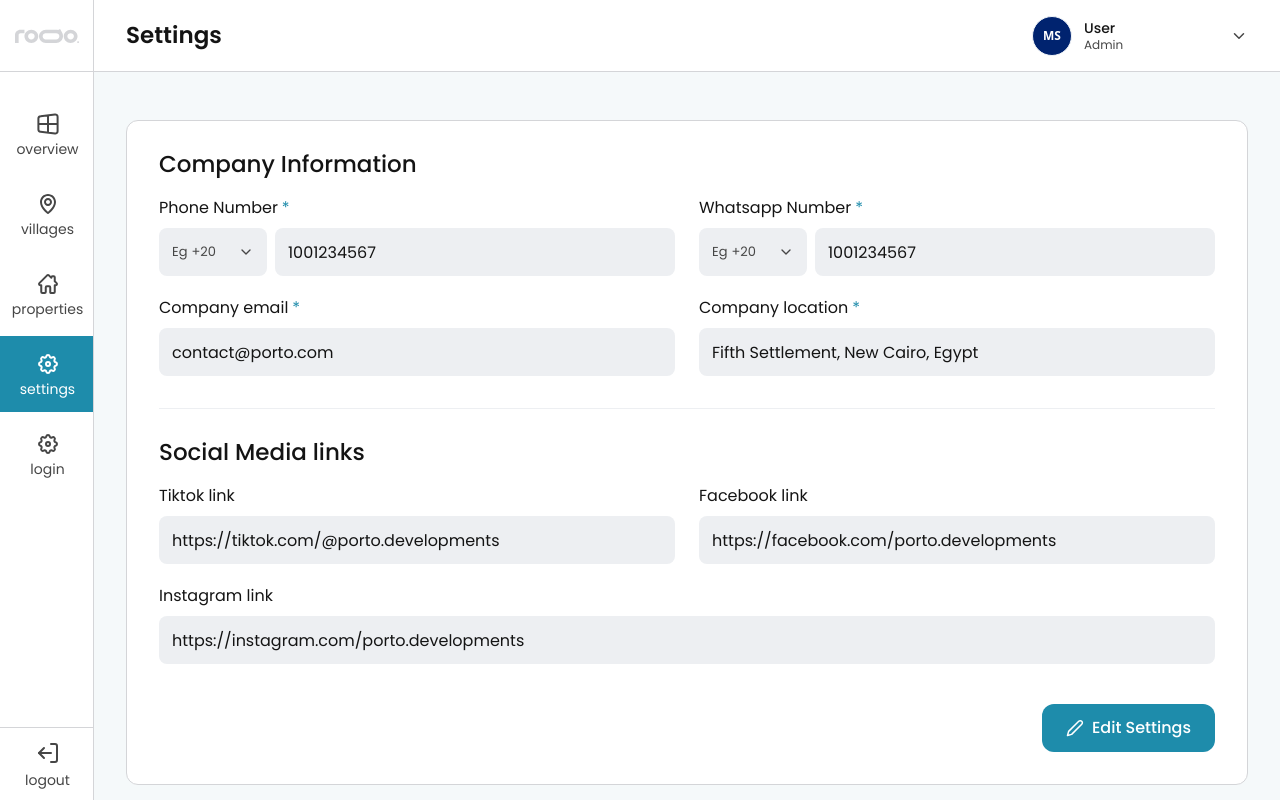
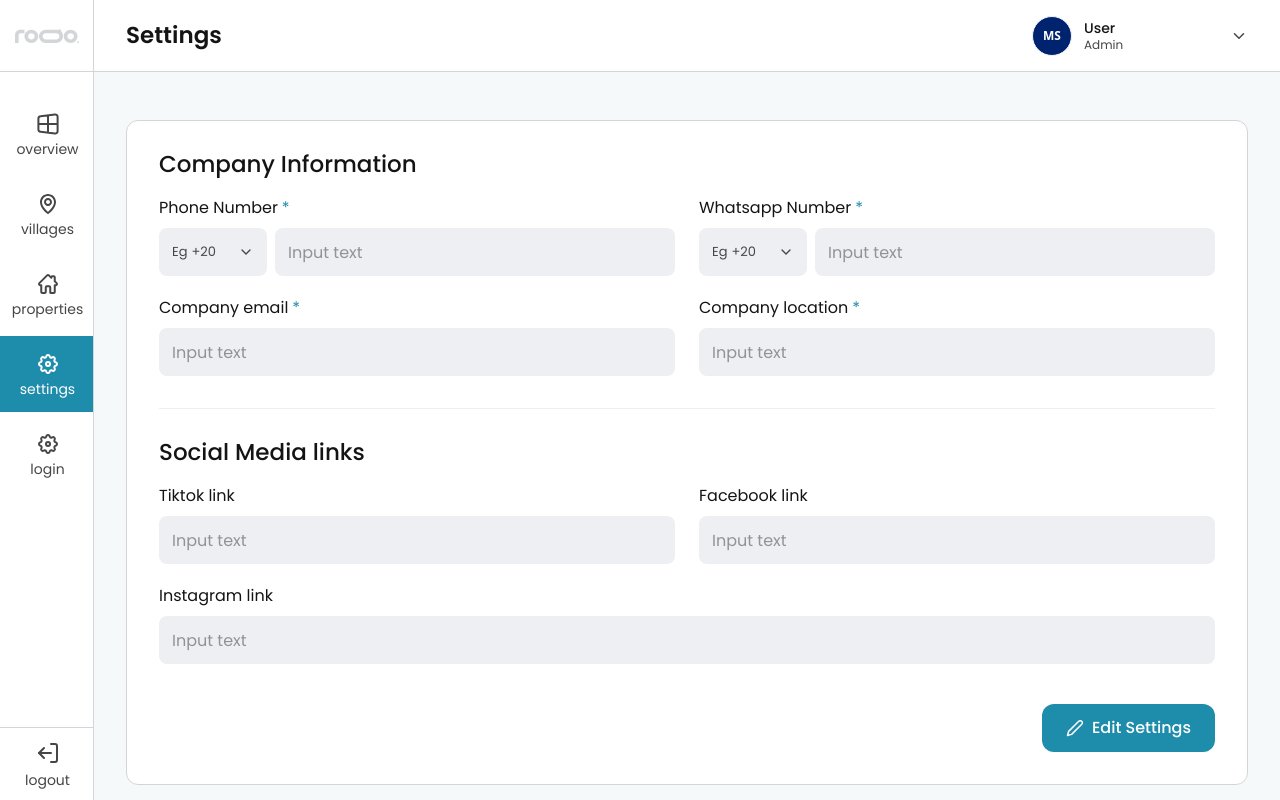
Before and after one commit to mariamelsayed12/porto_dashboard, a React (Vite) app: page /settings in a window 1280 px wide. Built offline with nearby package versions, Linux system fonts and the light colour scheme.

Commit message:
edit setting page

```diff
--- a/src/components/Layout/Header.tsx
+++ b/src/components/Layout/Header.tsx
@@ -6,11 +6,10 @@ import {
   FiTrash2,
   FiEdit3,
 } from "react-icons/fi";
-import { useState } from "react";
+import { useState, useEffect } from "react";
 import Button from "../Ui/Button";
 import Breadcrumb from "../Ui/BreadCrumb";
 import type { BreadcrumbItem } from "../Ui/BreadCrumb";
-import { IoLockClosedOutline } from "react-icons/io5";
 import { IoIosLogOut } from "react-icons/io";
 import { axiosInstance } from "../../config/axios.config";
 import { showErrorToast, showSuccessToast } from "../Ui/Toast";
@@ -58,8 +57,15 @@ export default function Header({
   const currentTitle = getPageTitle(location.pathname);
   const [loading, setLoading] = useState(false);
   const navigate = useNavigate();
-  const user= JSON.parse(localStorage.getItem("loggedInUser") || "{}");
-  console.log(user);
+  const [user, setUser] = useState(() => JSON.parse(localStorage.getItem("loggedInUser") || "{}"));
+
+  useEffect(() => {
+    const handleUpdate = () => {
+      setUser(JSON.parse(localStorage.getItem("loggedInUser") || "{}"));
+    };
+    window.addEventListener("user-profile-updated", handleUpdate);
+    return () => window.removeEventListener("user-profile-updated", handleUpdate);
+  }, []);
 
 
   const handleLogout = async () => {
--- a/src/pages/settings.tsx
+++ b/src/pages/settings.tsx
@@ -1,7 +1,6 @@
 import { useState, useEffect } from "react";
 import { FiSave, FiEdit2 } from "react-icons/fi";
 import { Controller } from "react-hook-form";
-import * as yup from "yup";
 import { yupResolver } from "@hookform/resolvers/yup";
 
 import Button from "../components/Ui/Button";
@@ -9,7 +8,9 @@ import Input from "../components/Ui/Input";
 import PhoneInput from "../components/Settings/PhoneInput";
 import { type CountryOption, countryOptions } from "../components/Settings/CountryCodeDropdown";
 import { useViewEditForm } from "../hooks/useViewEditForm";
-import { showSuccessToast } from "../components/Ui/Toast";
+import { showSuccessToast, showErrorToast } from "../components/Ui/Toast";
+import { settingsSchema } from "../validation";
+import { axiosInstance } from "../config/axios.config";
 
 interface SettingsState {
   phoneCountry: CountryOption;
@@ -23,99 +24,129 @@ interface SettingsState {
   instagramLink: string;
 }
 
+const parsePhoneNumber = (fullPhone: string) => {
+  if (!fullPhone) return { country: countryOptions[0], number: "" };
+  const matchedCountry = countryOptions.find((c) => fullPhone.startsWith(c.code));
+  if (matchedCountry) {
+    return {
+      country: matchedCountry,
+      number: fullPhone.slice(matchedCountry.code.length),
+    };
+  }
+  return { country: countryOptions[0], number: fullPhone };
+};
+
 const INITIAL_SETTINGS: SettingsState = {
   phoneCountry: countryOptions[0], // Egypt (+20)
-  phoneNumber: "1001234567",
+  phoneNumber: "",
   whatsappCountry: countryOptions[0], // Egypt (+20)
-  whatsappNumber: "1001234567",
-  companyEmail: "contact@porto.com",
-  companyLocation: "Fifth Settlement, New Cairo, Egypt",
-  tiktokLink: "https://tiktok.com/@porto.developments",
-  facebookLink: "https://facebook.com/porto.developments",
-  instagramLink: "https://instagram.com/porto.developments",
+  whatsappNumber: "",
+  companyEmail: "",
+  companyLocation: "",
+  tiktokLink: "",
+  facebookLink: "",
+  instagramLink: "",
 };
 
-// Validation Schema using Yup
-const settingsSchema = yup.object().shape({
-  phoneCountry: yup.object().required() as any,
-  phoneNumber: yup
-    .string()
-    .trim()
-    .required("Phone number is required")
-    .matches(/^\d+$/, "Phone number must contain only digits"),
-  whatsappCountry: yup.object().required() as any,
-  whatsappNumber: yup
-    .string()
-    .trim()
-    .required("Whatsapp number is required")
-    .matches(/^\d+$/, "Whatsapp number must contain only digits"),
-  companyEmail: yup
-    .string()
-    .trim()
-    .required("Company email is required")
-    .email("Invalid email format"),
-  companyLocation: yup.string().trim().required("Company location is required"),
-  tiktokLink: yup
-    .string()
-    .trim()
-    .nullable()
-    .notRequired()
-    .test(
-      "is-url",
-      "Must be a valid URL",
-      (value) => !value || /^https?:\/\/[^\s$.?#].[^\s]*$/.test(value)
-    ),
-  facebookLink: yup
-    .string()
-    .trim()
-    .nullable()
-    .notRequired()
-    .test(
-      "is-url",
-      "Must be a valid URL",
-      (value) => !value || /^https?:\/\/[^\s$.?#].[^\s]*$/.test(value)
-    ),
-  instagramLink: yup
-    .string()
-    .trim()
-    .nullable()
-    .notRequired()
-    .test(
-      "is-url",
-      "Must be a valid URL",
-      (value) => !value || /^https?:\/\/[^\s$.?#].[^\s]*$/.test(value)
-    ),
-});
+const getProfileSettings = (profile: any): SettingsState => {
+  const parsedPhone = parsePhoneNumber(profile?.phone || "");
+  const parsedWhatsapp = parsePhoneNumber(profile?.whatsapp || "");
+
+  return {
+    phoneCountry: parsedPhone.country,
+    phoneNumber: parsedPhone.number || "",
+    whatsappCountry: parsedWhatsapp.country,
+    whatsappNumber: parsedWhatsapp.number || "",
+    companyEmail: profile?.email || "",
+    companyLocation: profile?.companyLocation || "",
+    tiktokLink: profile?.tiktok || "",
+    facebookLink: profile?.facebook || "",
+    instagramLink: profile?.instagram || "",
+  };
+};
 
 export default function SettingsPage() {
   const [isSaving, setIsSaving] = useState(false);
 
+  // Profile React state initialized from localStorage
+  const [profile, setProfile] = useState(() => {
+    const user = JSON.parse(localStorage.getItem("loggedInUser") || "{}");
+    return user?.data?.user || null;
+  });
+
+  const dynamicInitialSettings = getProfileSettings(profile);
+
   const handleSaveSettings = async (data: SettingsState) => {
     setIsSaving(true);
-    // Simulate API delay
-    await new Promise((resolve) => setTimeout(resolve, 800));
-    localStorage.setItem("porto_company_settings", JSON.stringify(data));
-    setIsSaving(false);
-    showSuccessToast("Settings saved successfully.");
+    try {
+      const token = localStorage.getItem("accessToken");
+
+      const payload = {
+        email: data.companyEmail,
+        phone: `${data.phoneCountry.code}${data.phoneNumber}`,
+        whatsapp: `${data.whatsappCountry.code}${data.whatsappNumber}`,
+        companyLocation: data.companyLocation,
+        tiktok: data.tiktokLink,
+        facebook: data.facebookLink,
+        instagram: data.instagramLink,
+      };
+
+      const res = await axiosInstance.patch(
+        "/admin/profile",
+        payload,
+        {
+          headers: token ? { Authorization: `Bearer ${token}` } : undefined,
+        }
+      );
+
+      if (res.status === 200) {
+        const responseData = res.data;
+        const updatedUserFields = responseData?.data?.user || responseData?.data || responseData?.user || payload;
+
+        // Update localStorage
+        const currentUser = JSON.parse(localStorage.getItem("loggedInUser") || "{}");
+        const updatedUser = {
+          ...currentUser,
+          data: {
+            ...currentUser.data,
+            user: {
+              ...currentUser.data?.user,
+              ...updatedUserFields,
+            }
+          }
+        };
+        localStorage.setItem("loggedInUser", JSON.stringify(updatedUser));
+
+        // Update local React state to trigger UI update
+        setProfile(updatedUser.data.user);
+
+        // Dispatch custom event to sync with Header/other components in real-time
+        window.dispatchEvent(new Event("user-profile-updated"));
+
+        showSuccessToast("Settings saved successfully.");
+      } else {
+        showErrorToast("Failed to save settings.");
+      }
+    } catch (err: any) {
+      console.error(err);
+      const errorMsg = err?.response?.data?.message || err?.message || "Failed to save settings.";
+      showErrorToast(errorMsg);
+    } finally {
+      setIsSaving(false);
+    }
   };
 
   const { isEditMode, enableEdit, cancelEdit, form, handleSave } = useViewEditForm<SettingsState>({
-    defaultValues: INITIAL_SETTINGS,
+    defaultValues: dynamicInitialSettings,
     resolver: yupResolver(settingsSchema) as any,
     onSave: handleSaveSettings,
   });
 
-  // Load from local storage on mount
+  // Synchronize form with localStorage profile on mount or state changes
   useEffect(() => {
-    const saved = localStorage.getItem("porto_company_settings");
-    if (saved) {
-      try {
-        form.reset(JSON.parse(saved));
-      } catch (e) {
-        console.error("Failed to parse saved settings", e);
-      }
-    }
-  }, [form]);
+    form.reset(getProfileSettings(profile));
+    // eslint-disable-next-line react-hooks/exhaustive-deps
+  }, [profile, form]);
 
   return (
     <div className="w-full">
--- a/src/validation/index.tsx
+++ b/src/validation/index.tsx
@@ -154,3 +154,57 @@ export const propertyValidationSchema = yup.object().shape({
   installmentValue: yup.number().typeError("Must be a number").min(0, "Cannot be negative").optional().nullable().transform((value, originalValue) => originalValue === "" ? null : value),
   amenities: yup.array().of(yup.string().required()).optional().default([]),
 });
+
+
+
+// Validation Schema using Yup
+export const settingsSchema = yup.object().shape({
+  phoneCountry: yup.object().required() as any,
+  phoneNumber: yup
+    .string()
+    .trim()
+    .required("Phone number is required")
+    .matches(/^\d+$/, "Phone number must contain only digits"),
+  whatsappCountry: yup.object().required() as any,
+  whatsappNumber: yup
+    .string()
+    .trim()
+    .required("Whatsapp number is required")
+    .matches(/^\d+$/, "Whatsapp number must contain only digits"),
+  companyEmail: yup
+    .string()
+    .trim()
+    .required("Company email is required")
+    .email("Invalid email format"),
+  companyLocation: yup.string().trim().required("Company location is required"),
+  tiktokLink: yup
+    .string()
+    .trim()
+    .nullable()
+    .notRequired()
+    .test(
+      "is-url",
+      "Must be a valid URL",
+      (value) => !value || /^https?:\/\/[^\s$.?#].[^\s]*$/.test(value)
+    ),
+  facebookLink: yup
+    .string()
+    .trim()
+    .nullable()
+    .notRequired()
+    .test(
+      "is-url",
+      "Must be a valid URL",
+      (value) => !value || /^https?:\/\/[^\s$.?#].[^\s]*$/.test(value)
+    ),
+  instagramLink: yup
+    .string()
+    .trim()
+    .nullable()
+    .notRequired()
+    .test(
+      "is-url",
+      "Must be a valid URL",
+      (value) => !value || /^https?:\/\/[^\s$.?#].[^\s]*$/.test(value)
+    ),
+});
```
